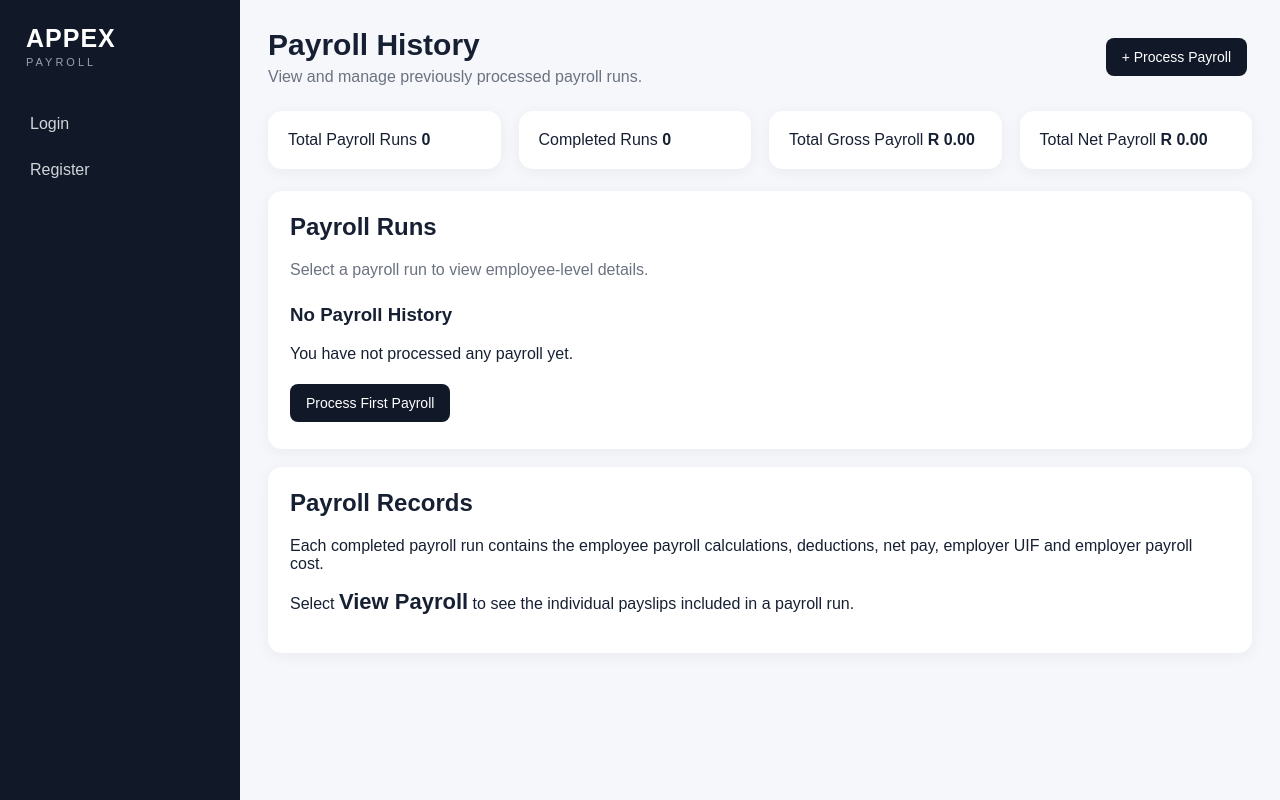
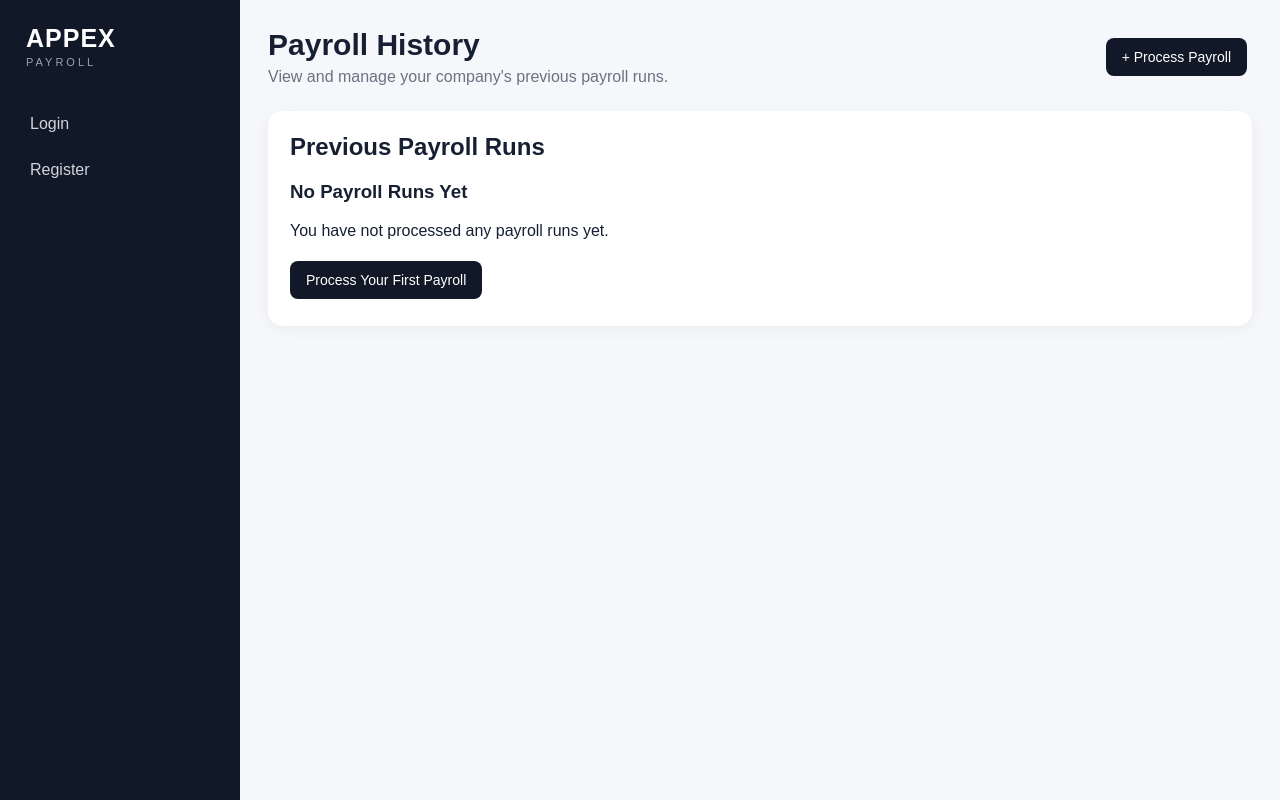
Before and after one commit to Dibola880/Appex---payroll-, a Flask app: template app/templates/payroll_history.html in a window 1280 px wide. Run offline with Flask 3, Linux system fonts and the light colour scheme; the template is opened without the code that fills it, so the values that code supplies are empty.

Commit message:
Update payroll_history.html

```diff
--- a/app/templates/payroll_history.html
+++ b/app/templates/payroll_history.html
@@ -5,93 +5,20 @@
 {% block content %}
 
 <div class="page-header">
-
     <div>
         <h1>Payroll History</h1>
-        <p>
-            View and manage previously processed payroll runs.
-        </p>
+        <p>View and manage your company's previous payroll runs.</p>
     </div>
 
-    <div>
-        <a class="btn" href="{{ url_for('main.payroll') }}">
-            + Process Payroll
-        </a>
-    </div>
-
+    <a class="btn" href="{{ url_for('main.payroll') }}">
+        + Process Payroll
+    </a>
 </div>
 
 
-<!-- ============================================================
-     PAYROLL HISTORY SUMMARY
-============================================================ -->
-
-<div class="dashboard-grid">
-
-    <div class="stat-card">
-        <span>Total Payroll Runs</span>
-        <strong>
-            {{ payroll_runs|length }}
-        </strong>
-    </div>
-
-    <div class="stat-card">
-        <span>Completed Runs</span>
-        <strong>
-            {{
-                payroll_runs
-                |selectattr("status", "equalto", "Completed")
-                |list
-                |length
-            }}
-        </strong>
-    </div>
-
-    <div class="stat-card">
-        <span>Total Gross Payroll</span>
-        <strong>
-            R {{
-                "%.2f"|format(
-                    payroll_runs
-                    |sum(attribute="total_gross")
-                )
-            }}
-        </strong>
-    </div>
-
-    <div class="stat-card">
-        <span>Total Net Payroll</span>
-        <strong>
-            R {{
-                "%.2f"|format(
-                    payroll_runs
-                    |sum(attribute="total_net")
-                )
-            }}
-        </strong>
-    </div>
-
-</div>
-
-
-<!-- ============================================================
-     PAYROLL HISTORY TABLE
-============================================================ -->
-
 <div class="card">
 
-    <div class="page-header">
-
-        <div>
-            <h2>Payroll Runs</h2>
-
-            <p>
-                Select a payroll run to view employee-level details.
-            </p>
-        </div>
-
-    </div>
-
+    <h2>Previous Payroll Runs</h2>
 
     {% if payroll_runs %}
 
@@ -100,81 +27,43 @@
         <table>
 
             <thead>
-
                 <tr>
-                    <th>Payroll Period</th>
+                    <th>Pay Period</th>
                     <th>Pay Date</th>
+                    <th>Status</th>
                     <th>Gross Payroll</th>
                     <th>Deductions</th>
+                    <th>Employee UIF</th>
+                    <th>Employer UIF</th>
                     <th>Net Payroll</th>
-                    <th>Employer UIF</th>
                     <th>Employer Cost</th>
-                    <th>Status</th>
                     <th>Action</th>
                 </tr>
-
             </thead>
-
 
             <tbody>
 
-            {% for payroll in payroll_runs %}
+            {% for payroll_run in payroll_runs %}
 
                 <tr>
 
                     <td>
-                        <strong>
-                            {{ payroll.pay_period }}
-                        </strong>
+                        {{ payroll_run.pay_period }}
                     </td>
 
                     <td>
-                        {{ payroll.pay_date }}
-                    </td>
-
-                    <td>
-                        R {{ "%.2f"|format(
-                            payroll.total_gross or 0
-                        ) }}
-                    </td>
-
-                    <td>
-                        R {{ "%.2f"|format(
-                            payroll.total_deductions or 0
-                        ) }}
-                    </td>
-
-                    <td>
-                        <strong>
-                            R {{ "%.2f"|format(
-                                payroll.total_net or 0
-                            ) }}
-                        </strong>
-                    </td>
-
-                    <td>
-                        R {{ "%.2f"|format(
-                            payroll.total_employer_uif or 0
-                        ) }}
-                    </td>
-
-                    <td>
-                        <strong>
-                            R {{ "%.2f"|format(
-                                payroll.total_employer_cost or 0
-                            ) }}
-                        </strong>
+                        {{ payroll_run.pay_date.strftime('%d %b %Y') if payroll_run.pay_date else '-' }}
                     </td>
 
                     <td>
 
-                        {% if payroll.status == "Completed" %}
+                        {% if payroll_run.status == "Completed" %}
 
                             <span class="badge success">
                                 Completed
                             </span>
 
-                        {% elif payroll.status == "Processing" %}
+                        {% elif payroll_run.status == "Processing" %}
 
                             <span class="badge warning">
                                 Processing
@@ -183,7 +72,7 @@
                         {% else %}
 
                             <span class="badge">
-                                {{ payroll.status }}
+                                {{ payroll_run.status }}
                             </span>
 
                         {% endif %}
@@ -191,17 +80,36 @@
                     </td>
 
                     <td>
+                        R {{ "%.2f"|format(payroll_run.total_gross or 0) }}
+                    </td>
 
+                    <td>
+                        R {{ "%.2f"|format(payroll_run.total_deductions or 0) }}
+                    </td>
+
+                    <td>
+                        R {{ "%.2f"|format(payroll_run.payslips | sum(attribute='uif') or 0) }}
+                    </td>
+
+                    <td>
+                        R {{ "%.2f"|format(payroll_run.total_employer_uif or 0) }}
+                    </td>
+
+                    <td>
+                        R {{ "%.2f"|format(payroll_run.total_net or 0) }}
+                    </td>
+
+                    <td>
+                        R {{ "%.2f"|format(payroll_run.total_employer_cost or 0) }}
+                    </td>
+
+                    <td>
                         <a
                             class="btn small"
-                            href="{{ url_for(
-                                'main.view_payroll',
-                                payroll_id=payroll.id
-                            ) }}"
+                            href="{{ url_for('main.view_payroll', payroll_id=payroll_run.id) }}"
                         >
-                            View Payroll
+                            View
                         </a>
-
                     </td>
 
                 </tr>
@@ -218,17 +126,17 @@
 
         <div class="empty-state">
 
-            <h3>No Payroll History</h3>
+            <h3>No Payroll Runs Yet</h3>
 
             <p>
-                You have not processed any payroll yet.
+                You have not processed any payroll runs yet.
             </p>
 
             <a
                 class="btn"
                 href="{{ url_for('main.payroll') }}"
             >
-                Process First Payroll
+                Process Your First Payroll
             </a>
 
         </div>
@@ -237,26 +145,4 @@
 
 </div>
 
-
-<!-- ============================================================
-     INFORMATION
-============================================================ -->
-
-<div class="card">
-
-    <h2>Payroll Records</h2>
-
-    <p>
-        Each completed payroll run contains the employee payroll
-        calculations, deductions, net pay, employer UIF and
-        employer payroll cost.
-    </p>
-
-    <p>
-        Select <strong>View Payroll</strong> to see the individual
-        payslips included in a payroll run.
-    </p>
-
-</div>
-
 {% endblock %}
```
